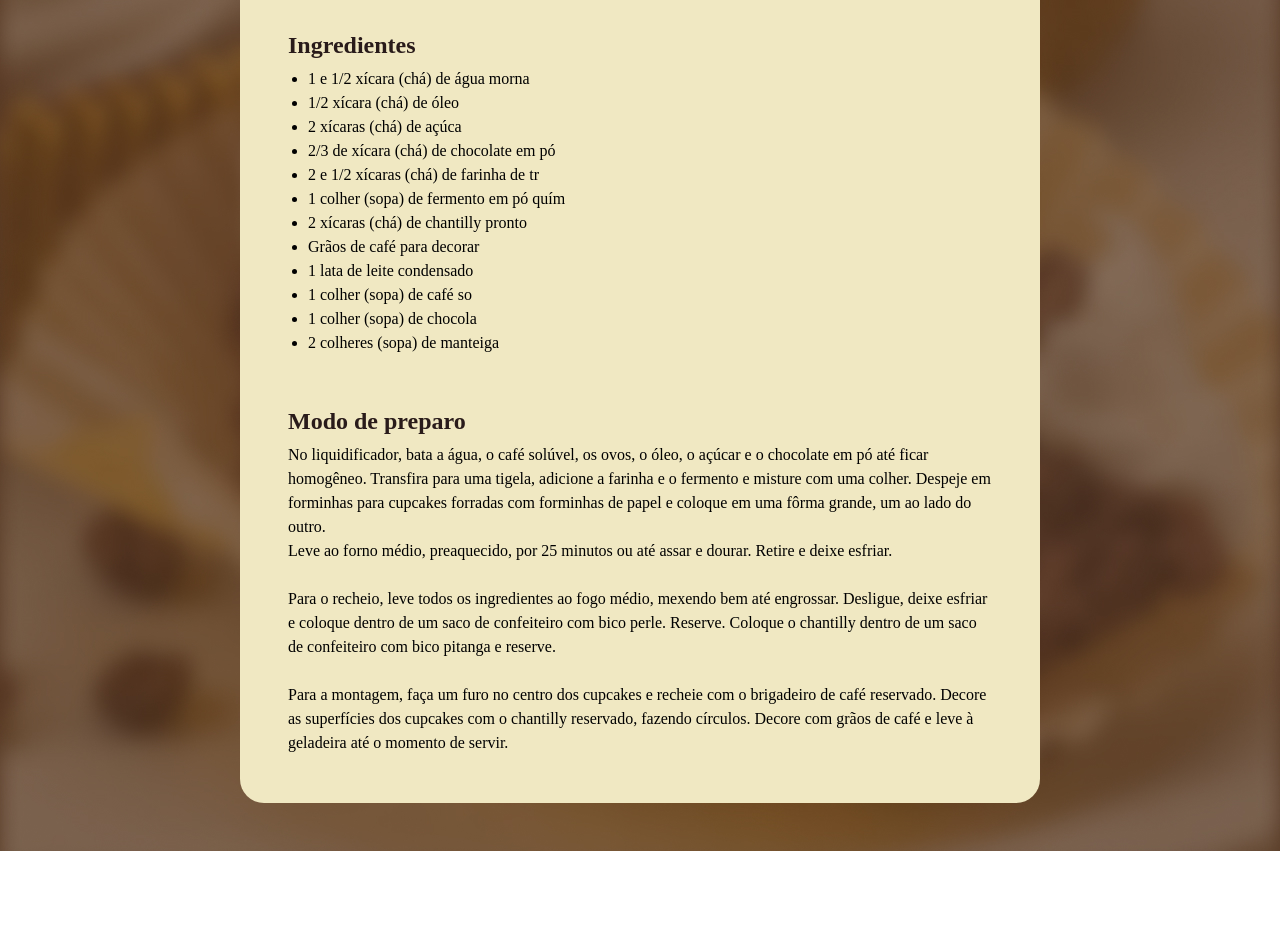
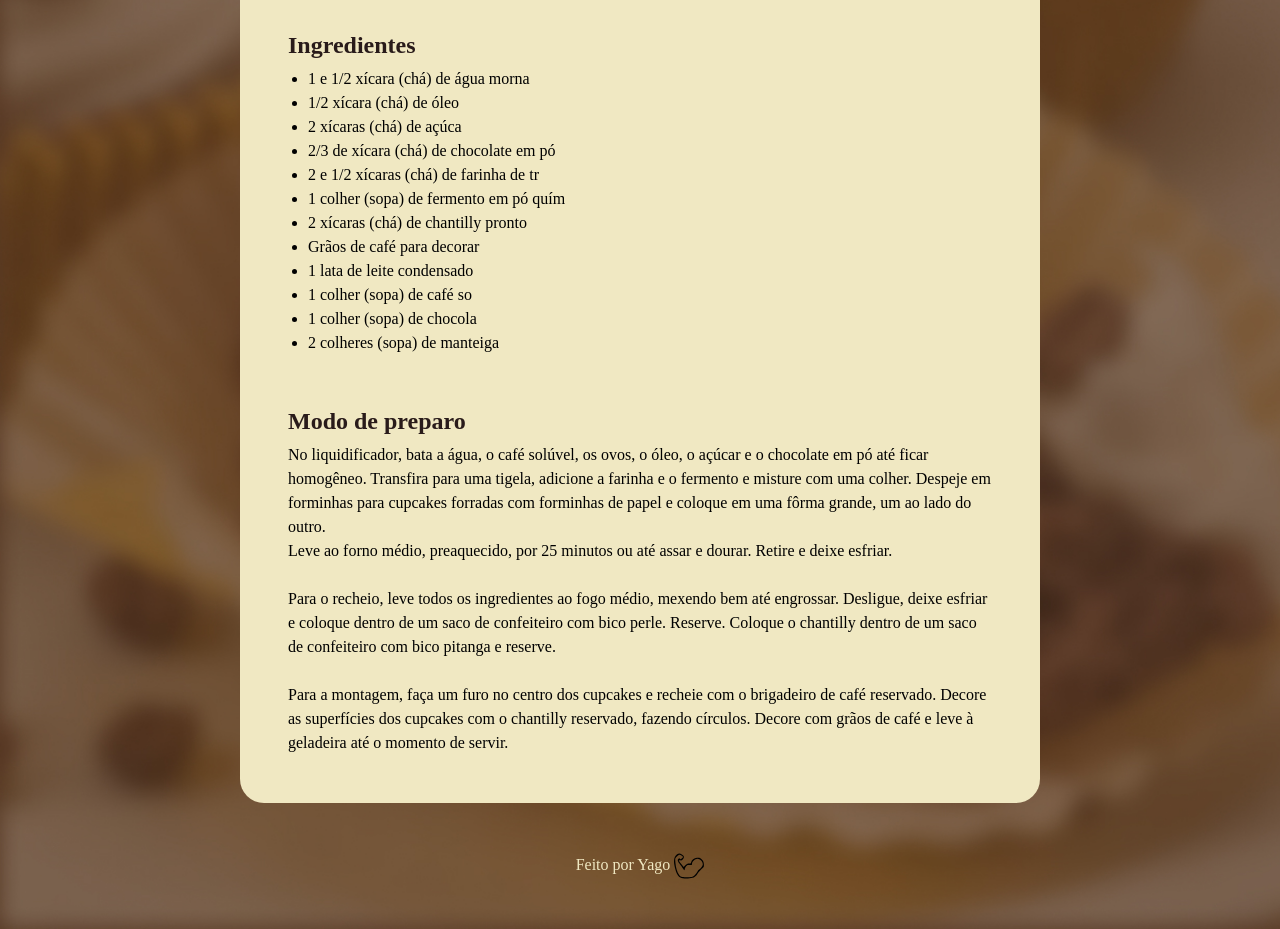
Before and after one commit to Yagonasdi/receita, a plain HTML site: page index.html in a window 1280 px wide. Shown: the part 720-1649 px from the top of the page. Before the commit the page ends 1571 px from the top, so only its background shows below. Drawn offline with Linux system fonts and the light colour scheme; a web font is replaced by a local one.

Commit message:
add footer

```diff
--- a/index.html
+++ b/index.html
@@ -57,5 +57,9 @@
             </main>
     </div>
 
+    <footer>
+        Feito por Yago
+        <img src="assets/braco.svg" alt="bracinho">
+    </footer>
 </body>
 </html>
--- a/style.css
+++ b/style.css
@@ -55,3 +55,16 @@ h2{
     margin-bottom: 4px;
 
 }
+
+footer{
+    text-align: center;
+    color: #F0E8C2;
+    padding-bottom: 48px;
+
+}
+
+footer img{
+    vertical-align: middle;
+    width: 30px;
+    height: 30px;
+}
```
Also changed, not shown: assets/braco.svg (added).
